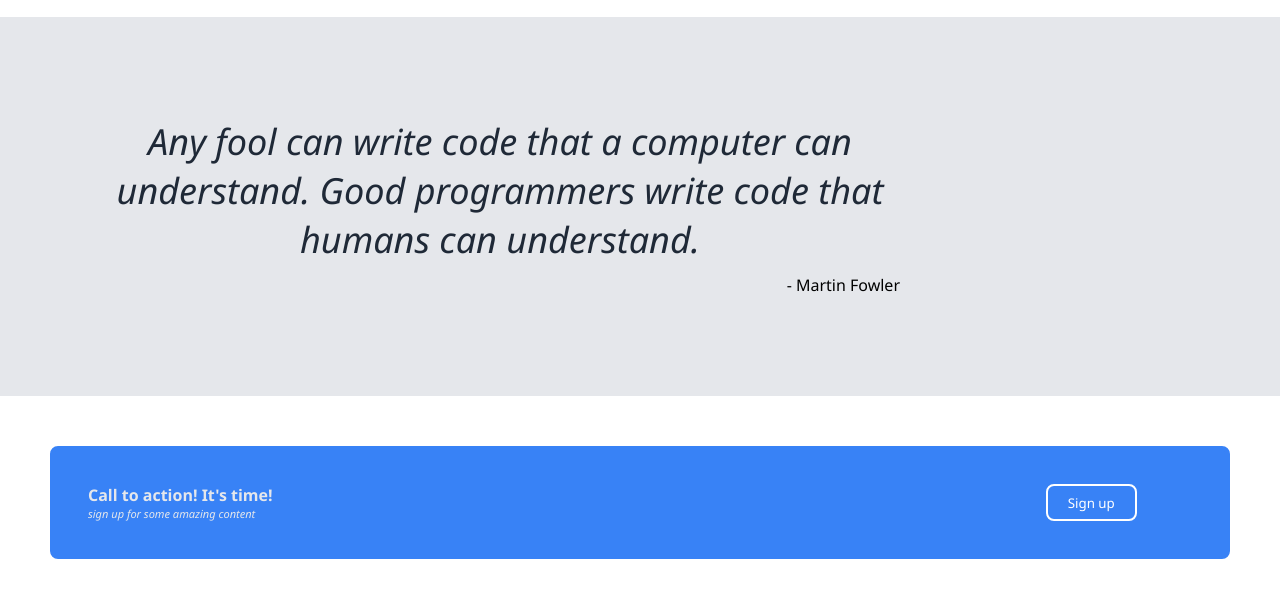
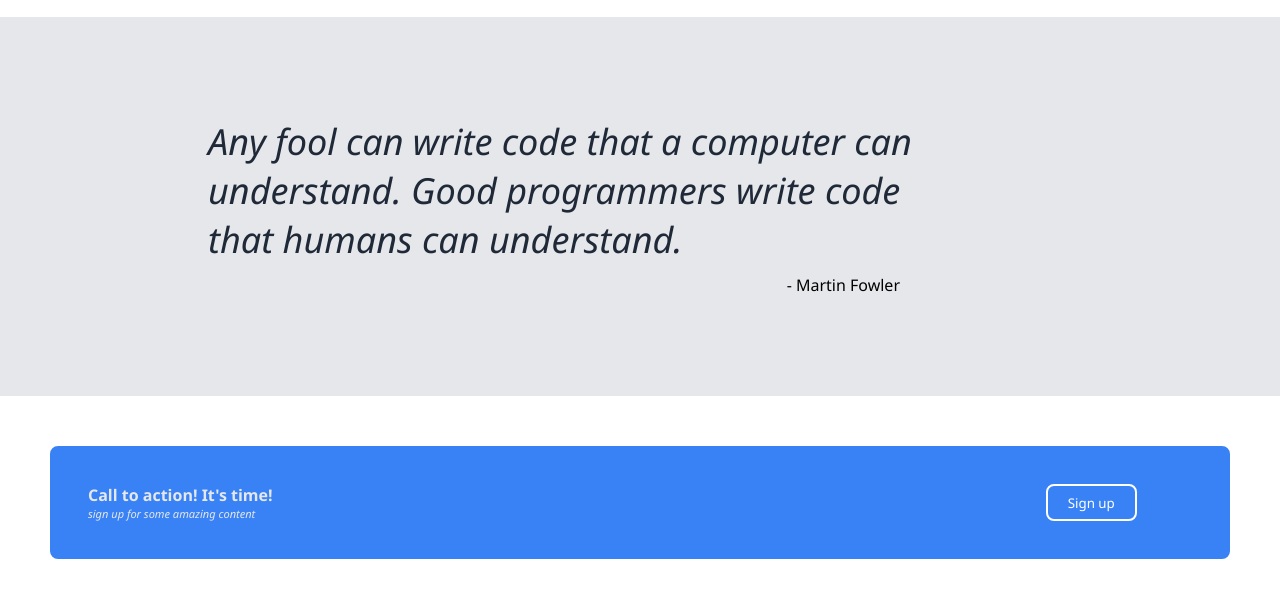
Before and after one commit to Why-Th0/Landing-page, a plain HTML site: page index.html in a window 1280 px wide. Shown: the part 766-1359 px from the top of the page. Drawn offline with Linux system fonts and the light colour scheme.

Commit message:
Last commit

```diff
--- a/styles.css
+++ b/styles.css
@@ -102,7 +102,6 @@ img {
   display: flex;
   flex-direction: column;
   justify-content: center;
-  text-align: center;
 }
 
 .quote {
@@ -111,6 +110,8 @@ img {
   font-style: italic;
   color: #1f2937;
   margin-bottom: 10px;
+  padding-left: 10%;
+  padding-right: 20%;
 }
 
 .author {
```
